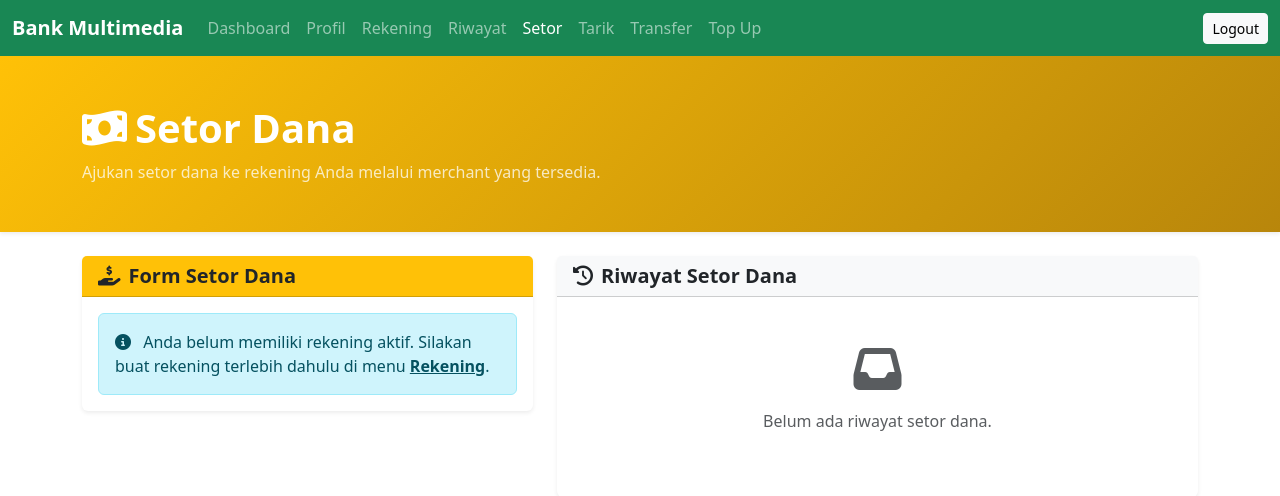
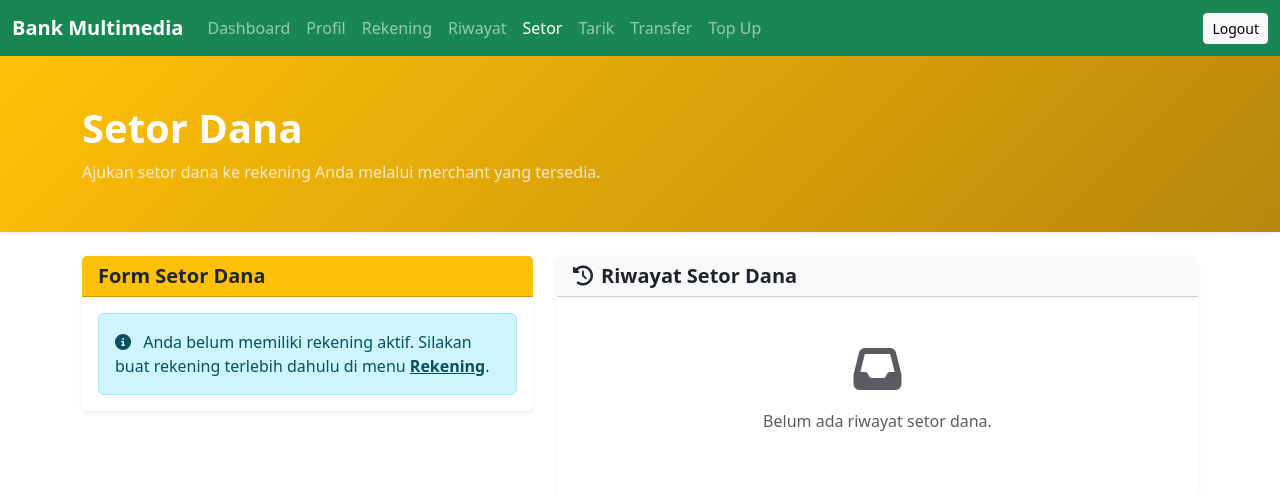
Before and after one commit to andikariskys/php-perbankan-sismul, a PHP site: page /nasabah/setor/index.php in a window 1280 px wide. Shown: the top 496 px of the page. Run offline with PHP 8.4, Linux system fonts and the light colour scheme; a user stored in the database is signed in; data comes from the database, SQL or seed files in the repository; a stand-in replaces the project's code that opens the database connection.

Commit message:
fix: memperbaiki tampilan pada halaman setor dana

```diff
--- a/nasabah/setor/index.php
+++ b/nasabah/setor/index.php
@@ -170,7 +170,7 @@ $result_riwayat = mysqli_stmt_get_result($stmt_riwayat);
     <header class="hero py-5 shadow-sm">
         <div class="container">
             <h1 class="display-6 fw-bold">
-                <i class="fas fa-money-bill-wave me-2"></i>Setor Dana
+                Setor Dana
             </h1>
             <p class="mb-0 opacity-75">
                 Ajukan setor dana ke rekening Anda melalui merchant yang tersedia.
@@ -235,7 +235,7 @@ $result_riwayat = mysqli_stmt_get_result($stmt_riwayat);
                     <div class="card shadow-sm border-0">
                         <div class="card-header bg-warning text-dark">
                             <h5 class="mb-0 fw-bold">
-                                <i class="fas fa-hand-holding-usd me-2"></i>Form Setor Dana
+                                Form Setor Dana
                             </h5>
                         </div>
                         <div class="card-body">
@@ -287,7 +287,7 @@ $result_riwayat = mysqli_stmt_get_result($stmt_riwayat);
 
                                     <!-- Tombol Submit -->
                                     <button type="submit" class="btn btn-warning w-100 fw-bold">
-                                        <i class="fas fa-money-bill-wave me-2"></i>Setor Dana
+                                        Setor Dana
                                     </button>
 
                                 </form>
```
